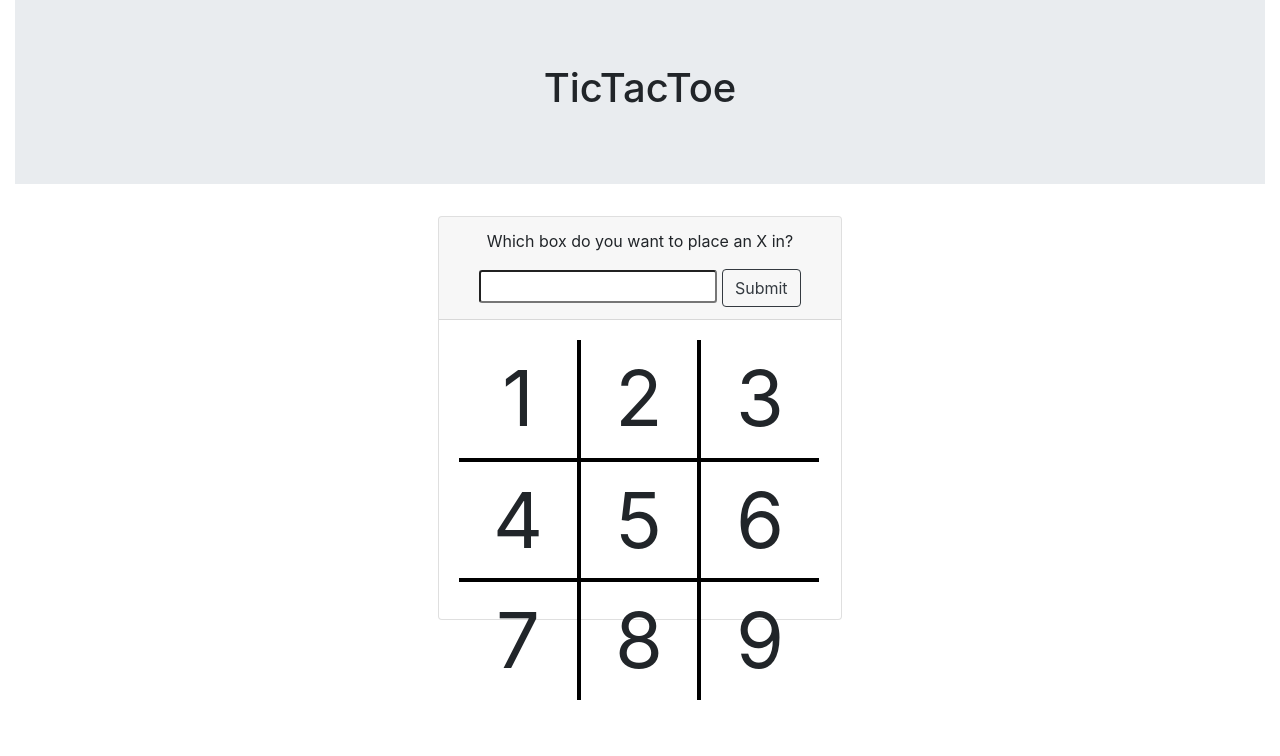
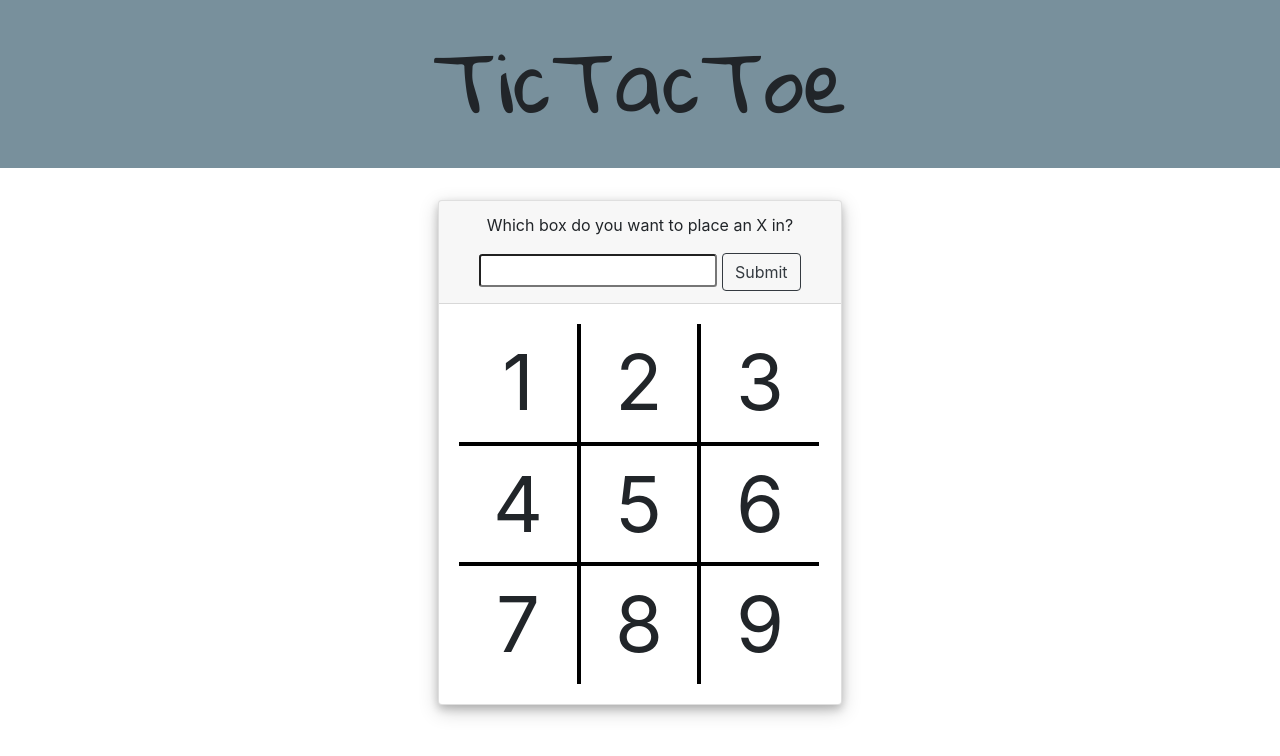
Before and after one commit to LightFromAStone/Creative-Project-1-CS260, a plain HTML site: page index.html in a window 1280 px wide. Drawn offline with nearby package versions, Linux system fonts and the light colour scheme.

Commit message:
added color, font, drop shadow

```diff
--- a/style.css
+++ b/style.css
@@ -1,16 +1,33 @@
+.container-fluid{
+    margin: 0;
+    border: 0;
+    padding: 0;
+}
 
-p:empty {
+.jumbotron {
+    padding: 2rem;
+    background-color: #78909C
+}
+
+.jumbotron .container-fluid h1 {
+    font-size: 5rem;
+    font-family: 'Gloria Hallelujah', cursive;
+
+}
+
+/* p:empty {
     height: 7.5rem;
     width: 7.5rem;
-}
+} */
 
 .card {
-    height: 25.25rem;
+    /* height: 25.25rem; */
     width: 25.25rem;
+    box-shadow: 0 4px 8px 0 rgba(0, 0, 0, 0.2), 0 6px 20px 0 rgba(0, 0, 0, 0.19);
 }
 
 .card-body {
-    height: 25rem;
+    /* height: 25rem; */
     width: 25rem;
 }
 
```
